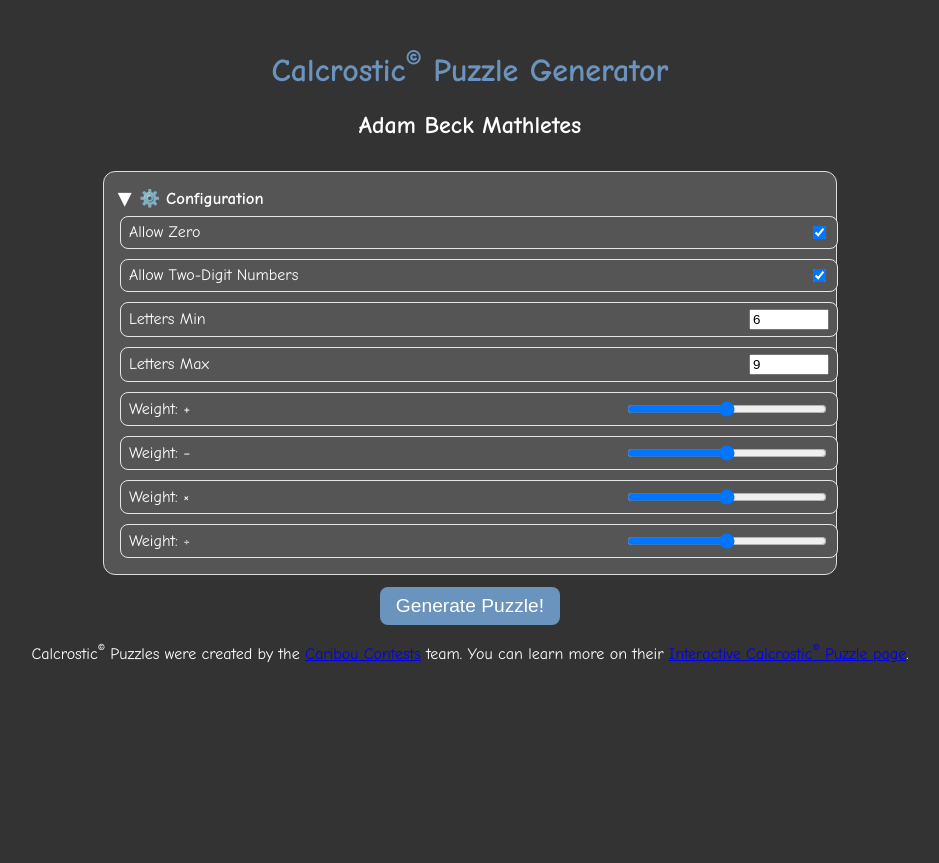
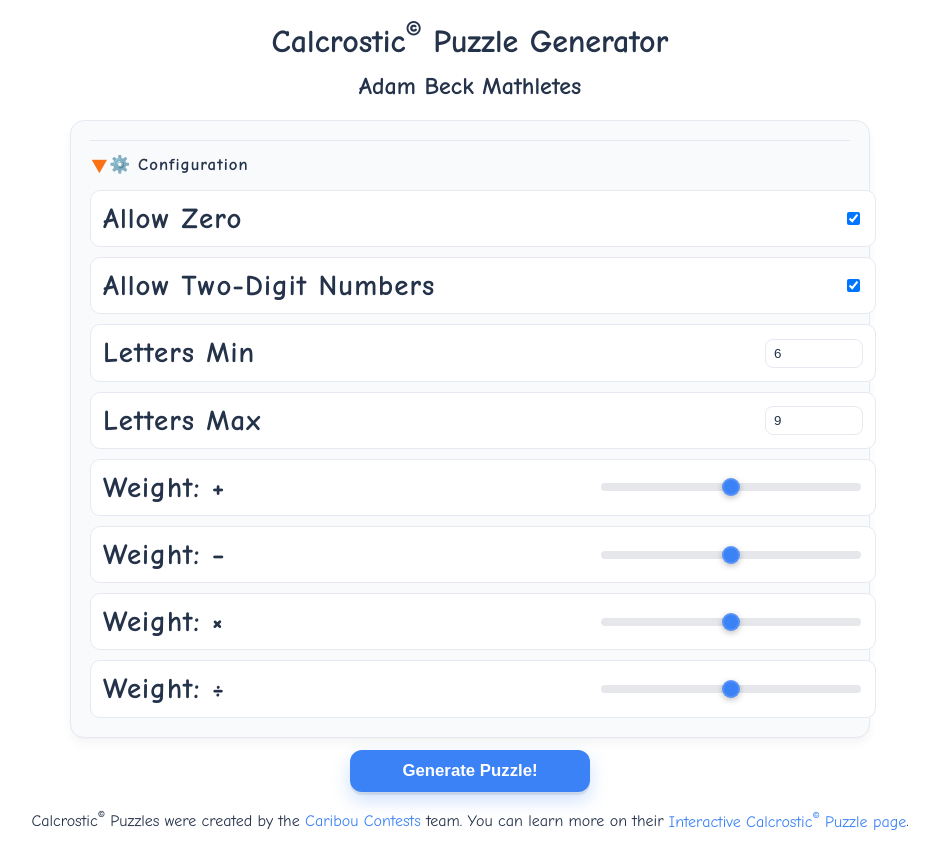
Before and after one commit to dave-pelletier/calcrostic_generator, a plain HTML site: page frontend/index.html in a window 1280 px wide. Both pictures are taken after a click on the heading "⚙️ Configuration". Shown: the whole page, without its empty margins (170-1109 px from the left). Before the commit the page ends 800 px from the top, so only its background shows below. Drawn offline with Linux system fonts and the light colour scheme.

Commit message:
style changes

```diff
--- a/frontend/style.css
+++ b/frontend/style.css
@@ -1,127 +1,156 @@
+/* =========================================================
+   Calcrostic Generator – Kid-Friendly Theme (Light + Dark)
+   ========================================================= */
+
+/* Let native inputs adapt to dark mode automatically */
+:root { color-scheme: light dark; }
+
+/* ---------------------------
+   Base (Light Mode Defaults)
+   --------------------------- */
+:root {
+  /* Fun light palette */
+  --bg:            #ffffff;
+  --text:          #24324a;   /* deep blue-gray */
+  --muted:         #6c7a91;   /* soft slate */
+  --card:          #f8fafc;   /* very light slate */
+  --card-border:   #e6eaf0;
+  --chip:          #ffffff;
+
+  /* Action / accents */
+  --accent:        #3b82f6;   /* playful blue */
+  --accent-hover:  #2563eb;   /* deeper blue */
+  --accent-2:      #f97316;   /* carrot orange */
+  --good:          #10b981;   /* green */
+  --warn:          #f59e0b;   /* amber */
+
+  /* Code / pre backgrounds */
+  --pre-bg:        #ffffff;
+  --pre-border:    #e5e7eb;
+
+  /* Range sliders */
+  --track:         #e5e7eb;
+  --thumb:         var(--accent);
+
+  /* Config row background */
+  --row-bg:        #ffffff;
+
+  /* Button text color (uses currentColor for spinner) */
+  --btn-text:      #ffffff;
+}
+
+/* ---------------
+   Dark Mode Vars
+   --------------- */
+@media (prefers-color-scheme: dark) {
+  :root {
+    --bg:           #0f1117;  /* near black with blue hint */
+    --text:         #e5e7eb;  /* bright slate */
+    --muted:        #9aa4b2;  /* muted gray-blue */
+    --card:         #141a22;  /* panel background */
+    --card-border:  #293240;  /* subtle outline */
+    --chip:         #0b0f14;
+
+    --accent:       #60a5fa;  /* lighter blue for contrast */
+    --accent-hover: #3b82f6;
+    --accent-2:     #fb923c;  /* warm orange glow */
+    --good:         #34d399;
+    --warn:         #fbbf24;
+
+    --pre-bg:       #0b0f14;
+    --pre-border:   #293240;
+
+    --track:        #1f2632;
+    --thumb:        var(--accent);
+
+    --row-bg:       #0f141b;
+
+    --btn-text:     #ffffff;
+  }
+}
+
+/* -----------
+   Typography
+   ----------- */
+@font-face {
+  font-family: "Fredoka";
+  src: local("Fredoka"), local("Fredoka-Regular");
+  font-display: swap;
+}
+
 body {
-  font-family: "Comic Sans MS", "Fredoka", sans-serif;
+  font-family: "Comic Sans MS", "Fredoka", system-ui, -apple-system, Segoe UI, Roboto, Helvetica, Arial, sans-serif;
+  background: var(--bg);
+  color: var(--text);
   text-align: center;
-  background: #333;
-  color: #fff;
   padding: 1rem;
+  margin: 0;
 }
 
 h1 {
   font-size: 2rem;
-  color: #6a94be;
+  margin: 0 0 0.75rem;
+  color: var(--text);
 }
 
-button {
-  padding: 0.5rem 1rem;
-  font-size: 1.2rem;
-  margin-top: 1rem;
-  border-radius: 8px;
-  border: none;
-  background: #6a94be;
-  color: #fff;
-  cursor: pointer;
-  position:relative;
-}
-button:hover {
-  background: #2980b9;
-}
-button[disabled] {
-  opacity: 0.7;
-  cursor: progress;
+h2, h3 {
+  color: var(--text);
+  margin: 0.5rem 0;
 }
 
-.spinner {
-  display: none;
-  position: absolute;
-  top: 50%;
-  left: 50%;
-  width: 22px;
-  height: 22px;
-  border: 3px solid currentColor;   /* use button text color */
-  border-right-color: transparent;   /* makes the “gap” */
-  border-radius: 50%;
-  transform: translate(-50%, -50%);
-  animation: spin 0.8s linear infinite;
+/* ---- Cards / Panels ---- */
+.output {
+  margin: 1.25rem auto 0;
+  font-size: 1.8rem;
+  line-height: 2.2rem;
+  text-align: center;
+  font-weight: 700;
+  letter-spacing: 1px;
+  max-width: 760px;
+  background: var(--card);
+  padding: 1.2rem;
+  border-radius: 14px;
+  border: 1px solid var(--card-border);
+  box-shadow:
+    0 1px 0 rgba(0,0,0,0.02),
+    0 6px 10px rgba(0,0,0,0.04);
 }
 
-@keyframes spin { to { transform: translate(-50%, -50%) rotate(360deg); } }
+.hidden { display: none; }
 
-.loading .spinner { display: block; }
-.loading .btn-label { opacity: 0; }
+/* ---- Collapsible Configuration Panel ---- */
+#configPanel { text-align: left; }
 
-
-section.config {
-  margin: 1rem auto;
-  padding: 1rem;
-  border: 2px solid #eee;
-  border-radius: 12px;
-  max-width: 600px;
+#configPanel summary {
+  font-weight: 800;
+  font-size: 1.05rem;
+  cursor: pointer;
+  list-style: none;
+  position: relative;
+  padding-left: 1.2rem;
+  color: var(--text);
+  margin-bottom: 0.35rem;
 }
 
-section.credit {
-  margin: 1rem auto;
-  padding: 1rem;
-  border: 2px solid #eee;
-  border-radius: 12px;
-  max-width: 600px;
-}
-
-.output {
-  margin-top: 2rem;
-  text-align: left;
-  max-width: 700px;
-  margin-left: auto;
-  margin-right: auto;
-  background: #555;
-  padding: 1rem;
-  border-radius: 12px;
-  border: 1px solid #ddd;
-}
-
-.hidden {
-  display: none;
-}
-
-pre {
-  background: #555;
-  padding: 0.5rem;
-  border: 1px solid #ddd;
-  border-radius: 8px;
-  white-space: pre-wrap;
-  text-align: left;
-}
-
-/* Configuration panel layout */
-#configPanel {
-  text-align: left;              /* left-align contents in the card */
-}
-
-/* Make the summary (triangle) larger and easy to tap */
-#configPanel summary {
-  font-weight: 700;
-  font-size: 1.05rem;
-  cursor: pointer;
-  list-style: none;              /* remove default marker */
-  position: relative;
-  padding-left: 1.2rem;
-  margin-bottom: 0.5rem;
-}
 #configPanel summary::before {
   content: "▶";
   position: absolute;
   left: 0;
   top: 0;
   transform: translateY(2px);
-  transition: transform 0.15s ease;
+  color: var(--muted);
+  transition: transform 0.15s ease, color 0.15s ease;
 }
+
 #configPanel details[open] summary::before {
   transform: translateY(2px) rotate(90deg);
+  color: var(--accent-2);
 }
 
-/* Neat one-line list, labels left, inputs right */
+/* ---- Config List Rows ---- */
 .config-list {
   display: grid;
-  grid-template-columns: 1fr;    /* single column list */
+  grid-template-columns: 1fr;  /* neat single column */
   gap: 10px;
   margin-top: 8px;
 }
@@ -132,28 +161,141 @@ pre {
   justify-content: space-between;  /* label left, control right */
   gap: 12px;
   width: 100%;
-  padding: 6px 8px;
-  background: #555;
-  border: 1px solid #e6e6e6;
-  border-radius: 8px;
+  padding: 10px 12px;
+  background: var(--row-bg);
+  border: 1px solid var(--card-border);
+  border-radius: 10px;
 }
 
-.config-label {
-  font-weight: 500;
+.config-label { font-weight: 600; color: var(--text); }
+
+/* ---- Numeric Inputs ---- */
+.config-number {
+  width: 5rem;
+  appearance: textfield;
+  padding: 6px 8px;
+  border: 1px solid var(--card-border);
+  border-radius: 8px;
+  background: var(--chip);
+  color: var(--text);
+}
+.config-number:focus {
+  outline: 2px solid var(--accent);
+  outline-offset: 1px;
 }
 
-/* Make number inputs compact and aligned */
-.config-number {
-  width: 4.5rem;
+/* Remove spinners in some browsers */
+.config-number::-webkit-outer-spin-button,
+.config-number::-webkit-inner-spin-button {
+  -webkit-appearance: none;
+  margin: 0;
 }
 
-/* Optional: give the button some breathing room below the config panel */
-#generateBtn {
-  margin-top: 12px;
+/* ---- Range (Operator Weights) ---- */
+.config-item input[type="range"] {
+  width: clamp(140px, 50%, 260px);
+  max-width: 60%;
+  height: 8px;
+  appearance: none;
+  background: var(--track);
+  border-radius: 999px;
+  outline: none;
+}
+.config-item input[type="range"]::-webkit-slider-thumb {
+  appearance: none;
+  width: 18px; height: 18px;
+  border-radius: 50%;
+  background: var(--thumb);
+  border: 2px solid #ffffff20;
+  box-shadow: 0 2px 6px rgba(0,0,0,0.25);
+  cursor: pointer;
+}
+.config-item input[type="range"]::-moz-range-thumb {
+  width: 18px; height: 18px;
+  border-radius: 50%;
+  background: var(--thumb);
+  border: none;
+  box-shadow: 0 2px 6px rgba(0,0,0,0.25);
+  cursor: pointer;
 }
 
-.config-item input[type="range"] {
-  background: #fff;
-  color: #2980b9;
-  width: 200px;
+/* ---- Button + Centered Spinner ---- */
+button {
+  appearance: none;
+  border: none;
+  border-radius: 12px;
+  padding: 0.7rem 1.2rem;
+  font-weight: 800;
+  font-size: 1.05rem;
+  background: var(--accent);
+  color: var(--btn-text);
+  cursor: pointer;
+  margin-top: 12px;
+  position: relative;           /* anchor spinner */
+  min-width: 240px;
+  box-shadow: 0 3px 0 rgba(0,0,0,0.08), 0 8px 18px rgba(59,130,246,0.25);
+  transition: transform 0.04s ease, background 0.2s ease, box-shadow 0.2s ease;
 }
+button:hover { background: var(--accent-hover); }
+button:active { transform: translateY(1px); }
+button[disabled] { opacity: 0.8; cursor: progress; }
+
+.spinner {
+  display: none;
+  position: absolute;
+  top: 50%; left: 50%;
+  width: 22px; height: 22px;
+  border: 3px solid currentColor;  /* inherits button text color */
+  border-right-color: transparent;  /* gap for spin illusion */
+  border-radius: 50%;
+  transform: translate(-50%, -50%);
+  animation: spin 0.8s linear infinite;
+}
+@keyframes spin { to { transform: translate(-50%, -50%) rotate(360deg); } }
+
+.loading .spinner { display: block; }
+.loading .btn-label { opacity: 0; }
+
+.config-item { min-width: 0; }
+.config-label { flex: 1 1 auto; min-width: 0; }
+.config-item > input[type="range"],
+.config-item > input[type="number"],
+.config-item > input[type="checkbox"] { flex: 0 0 auto; }
+
+/* ---- Code / Output Blocks ---- */
+pre {
+  background: var(--pre-bg);
+  color: var(--text);
+  border: 1px solid var(--pre-border);
+  border-radius: 10px;
+  padding: 0.75rem;
+  white-space: pre-wrap;
+  overflow-x: auto;
+  line-height: 1.35;
+  font-family: ui-monospace, SFMono-Regular, Menlo, Consolas, "Liberation Mono", monospace;
+}
+
+/* ---- Links (if used) ---- */
+a { color: var(--accent); text-decoration: none; }
+a:hover { color: var(--accent-hover); text-decoration: underline; }
+
+/* ---- Utility ---- */
+.center { text-align: center; }
+.left   { text-align: left; }
+.right  { text-align: right; }
+
+/* ---- Small decorative badges (if needed) ---- */
+.badge {
+  display: inline-block;
+  padding: 0.2rem 0.5rem;
+  font-size: 0.8rem;
+  border-radius: 999px;
+  background: var(--accent-2);
+  color: #fff;
+}
+
+/* ---- Optional: subtle dividers inside cards ---- */
+details {
+  border-top: 1px solid var(--card-border);
+  padding-top: 6px;
+}
```
Also changed, not shown: 2 other files.
